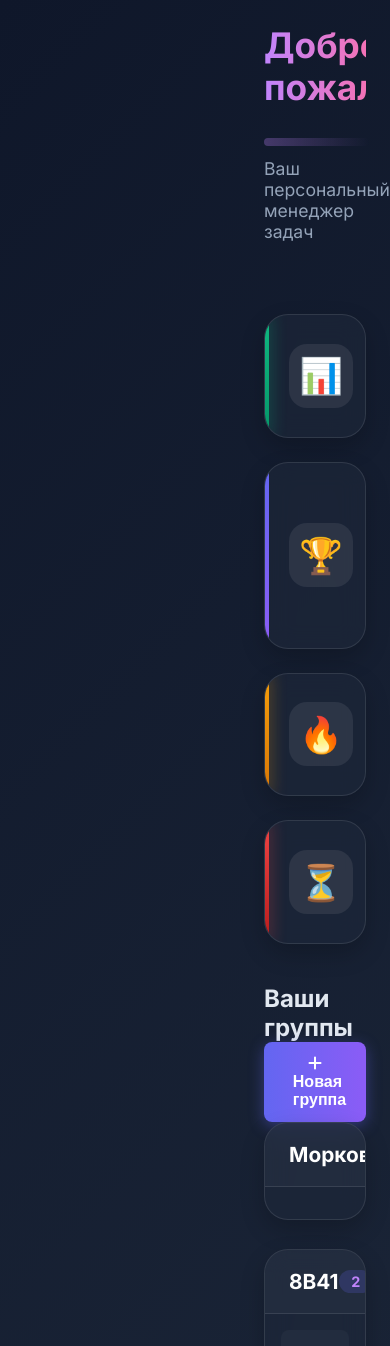
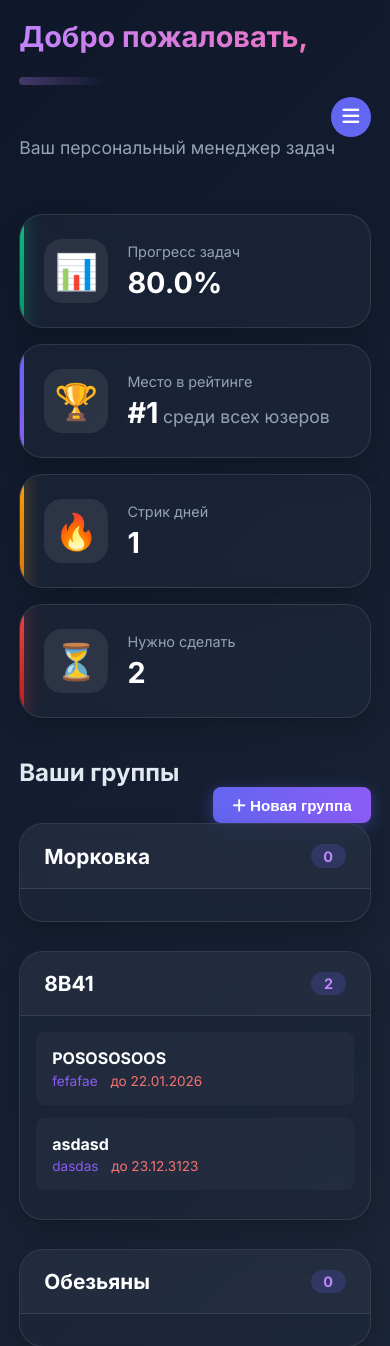
Before and after one commit to Bananka123321/Deadliner, a Django app: page /dashboard/ in a window 390 px wide. Shown: the top 1346 px of the page. Run offline with Django 5.2, Linux system fonts and the light colour scheme; a user stored in the database is signed in; data comes from the database, SQL or seed files in the repository; both versions use the stored data as it was after the commit.

Commit message:
Add mobile version, fix sizes of a lot of elements

```diff
--- a/deadliner/settings.py
+++ b/deadliner/settings.py
@@ -25,7 +25,7 @@ SECRET_KEY = 'django-insecure--*&nm^b4+d7w+ov%b%n-ku^=!dq0n7tq1en$yi#=n=!lc)15xx
 # SECURITY WARNING: don't run with debug turned on in production!
 DEBUG = True
 
-ALLOWED_HOSTS = []
+ALLOWED_HOSTS = ['*']
 
 LOGIN_REDIRECT_URL = "/"
 LOGOUT_REDIRECT_URL = "/"
--- a/static/css/home_logged.css
+++ b/static/css/home_logged.css
@@ -54,12 +54,15 @@ body {
   border-right: 1px solid var(--glass-border);
   position: fixed;
   top: 0;
-  left: 0;
   height: 100vh;
   display: flex;
   flex-direction: column;
   justify-content: space-between;
   z-index: 1000;
+}
+
+.sidebar.active {
+  left: 0;
 }
 
 .logo {
@@ -183,7 +186,6 @@ body {
 
 .main-content {
   flex: 1;
-  margin-left: 280px;
   padding: 2.5rem;
   overflow-y: auto;
   display: flex;
@@ -691,99 +693,6 @@ textarea.form-control {
   box-shadow: 0 0 0 3px rgba(239, 68, 68, 0.2);
 }
 
-@media (max-width: 768px) {
-  .main-content {
-    margin-left: 0;
-  }
-
-  .sidebar {
-    left: -280px;
-    transition: left 0.3s ease;
-  }
-
-  .sidebar.active {
-    left: 0;
-  }
-
-  .stats-grid {
-    grid-template-columns: 1fr;
-  }
-
-  .tasks-grid {
-    grid-template-columns: 1fr;
-  }
-
-  .main-content {
-    padding: 1.5rem;
-  }
-
-  .section-header {
-    flex-direction: column;
-    align-items: flex-start;
-    gap: 1rem;
-  }
-}
-
-@media (max-width: 992px) {
-  .sidebar {
-    width: 240px;
-    transform: translateX(0);
-    transition: transform 0.3s ease, width 0.3s ease;
-  }
-
-  .main-content {
-    margin-left: 240px;
-  }
-}
-
-@media (max-width: 600px) {
-  .modal-content.task-modal {
-    width: 95%;
-    padding: 1.8rem;
-    margin: 1rem;
-  }
-
-  .modal-header h3 {
-    font-size: 1.5rem;
-  }
-
-  .modal-actions {
-    flex-direction: column;
-  }
-
-  .btn-secondary, .btn-primary {
-    width: 100%;
-    justify-content: center;
-  }
-
-}
-@media (max-height: 700px) {
-  .sidebar {
-    height: 100vh;
-    padding-bottom: 60px;
-  }
-
-  .menu ul {
-    overflow-y: auto;
-    max-height: calc(100vh - 200px);
-    padding-right: 4px;
-  }
-
-  .menu ul::-webkit-scrollbar {
-    width: 4px;
-  }
-
-  .menu ul::-webkit-scrollbar-track {
-    background: rgba(0,0,0,0.1);
-    border-radius: 2px;
-  }
-
-  .menu ul::-webkit-scrollbar-thumb {
-    background: rgba(99, 102, 241, 0.5);
-    border-radius: 2px;
-  }
-}
-
 input[type="text"],
 input[type="number"],
 input[type="date"],
@@ -925,12 +834,6 @@ ul.errorlist li {
   color: #94a3b8;
   margin: 1.5rem 0;
   line-height: 1.6;
-}
-
-@media (max-width: 768px) {
-  .placeholder-card {
-    padding: 1.8rem;
-  }
 }
 
 .modal-overlay.group-modal {
@@ -1183,32 +1086,6 @@ textarea.form-control {
   grid-column: 1 / -1;
 }
 
-@media (max-width: 600px) {
-  .modal-content.task-modal,
-  .modal-content.group-modal {
-    width: 95%;
-    padding: 1.5rem;
-    margin: 1rem;
-  }
-
-  .modal-header h3 {
-    font-size: 1.5rem;
-  }
-
-  .modal-actions {
-    flex-direction: column;
-  }
-
-  .btn-secondary {
-    width: 100%;
-    justify-content: center;
-  }
-
-  .color-picker {
-    flex-wrap: wrap;
-  }
-}
-
 /* === Стили для календаря === */
 .section-header {
   display: flex;
@@ -1618,83 +1495,118 @@ textarea.form-control {
   to { opacity: 1; transform: translateY(0); }
 }
 
-/* Адаптивность */
-@media (max-width: 900px) {
-  .view-toggle {
-    flex-direction: column;
-    width: 100%;
-  }
-
-  .calendar-grid {
-    grid-auto-rows: minmax(80px, 1fr);
-  }
-}
-
-@media (max-width: 768px) {
+.menu-toggle {
+  display: none;
+  background: var(--primary);
+  border: none;
+  color: white;
+  width: 40px;
+  height: 40px;
+  border-radius: 50%;
+  font-size: 1.2rem;
+  margin-left: auto;
+}
+
+@media (min-width: 992px) {
+  .sidebar {
+    left: 0 !important;
+    position: fixed;
+    width: 280px;
+  }
+
+  .main-content {
+    margin-left: 280px;
+  }
+
+  .menu-toggle {
+    display: none !important;
+  }
+}
+
+@media (max-width: 991px) {
+  .sidebar {
+    left: -280px;
+    position: fixed;
+    top: 0;
+    height: 100vh;
+    z-index: 1000;
+  }
+
+  .sidebar.active {
+    left: 0;
+  }
+
+  .main-content {
+    margin-left: 0;
+  }
+
+  .menu-toggle {
+    display: block;
+  }
+
+  .modal-content.task-modal,
+  .modal-content.group-modal {
+    padding: 1.2rem;
+    margin: 0.8rem;
+  }
+  .form-group {
+    margin-bottom: 1.2rem;
+  }
+  .form-control, .form-select {
+    padding: 0.7rem 1rem;
+    font-size: 0.95rem;
+  }
+  .modal-header h3 {
+    font-size: 1.4rem;
+  }
+
+  .stats-grid {
+    grid-template-columns: 1fr;
+    gap: 1rem;
+  }
+
+  .tasks-grid {
+    grid-template-columns: 1fr;
+  }
+
   .section-header {
     flex-direction: column;
     align-items: flex-start;
-  }
-
-  .calendar-controls {
+    gap: 1rem;
+  }
+  .actions {
     width: 100%;
-    justify-content: space-between;
-    flex-wrap: wrap;
-  }
-
-  .current-period {
-    min-width: auto;
-    font-size: 1.3rem;
+    display: flex;
+    justify-content: flex-end;
+  }
+
+  .btn-primary {
+    padding: 0.6rem 1.2rem;
+    font-size: 0.95rem;
+  }
+  .main-content {
+    padding: 1.2rem;
+  }
+
+  .page-header {
+    margin-bottom: 1.5rem;
+  }
+
+  .page-header h1 {
+    font-size: 1.8rem;
   }
 
   .calendar-day {
-    min-height: 80px;
-  }
-
+    min-height: 70px;
+    padding: 0.3rem;
+  }
   .task-item-calendar {
-    font-size: 0.8rem;
-    padding: 0.2rem 0.4rem;
-  }
-
+    font-size: 0.75rem;
+    padding: 0.15rem 0.3rem;
+  }
   .legend-container {
     flex-direction: column;
-    gap: 0.8rem;
-  }
-}
-
-@media (max-width: 480px) {
-  .calendar-header,
-  .calendar-grid {
-    grid-template-columns: repeat(7, 1fr);
-  }
-
-  .calendar-day-header {
-    font-size: 0.8rem;
-    padding: 0.3rem 0;
-  }
-
-  .day-number span {
-    width: 20px;
-    height: 20px;
-    font-size: 0.8rem;
-  }
-
-  .modal-content {
-    width: 95%;
-    margin: 1rem;
-    padding: 1rem;
-  }
-
-  .modal-header h3 {
-    font-size: 1.4rem;
-  }
-
-  .task-detail-row {
-    flex-direction: column;
-    margin-bottom: 0.8rem;
-  }
-
-  .task-detail-label {
-    margin-bottom: 0.3rem;
-  }
-}
+    gap: 0.6rem;
+    font-size: 0.85rem;
+  }
+}
--- a/static/js/home_logged.js
+++ b/static/js/home_logged.js
@@ -14,11 +14,32 @@ document.addEventListener('DOMContentLoaded', () => {
         taskDetailsModal: document.getElementById('taskDetailsModal'),
         closeTaskDetails: document.getElementById('closeTaskDetails'),
         taskTitle: document.getElementById('taskTitle'),
-        taskDetailsContent: document.getElementById('taskDetailsContent')
+        taskDetailsContent: document.getElementById('taskDetailsContent'),
+
+        menuToggle: document.getElementById('menuToggle')
     };
+
     let currentTaskId = null;
+
     const menuItems = document.querySelectorAll('.menu li[data-section]');
     const contentSections = document.querySelectorAll('.content-section');
+    const sidebar = document.querySelector('.sidebar');
+
+    if (menuToggle) {
+        menuToggle.addEventListener('click', () => {
+            sidebar.classList.toggle('active');
+            menuToggle.querySelector('i').className =
+            sidebar.classList.contains('active') ? 'fas fa-times' : 'fas fa-bars';
+        });
+
+        document.addEventListener('click', (e) => {
+            if (!sidebar.contains(e.target) && !menuToggle.contains(e.target)) {
+            sidebar.classList.remove('active');
+            menuToggle.querySelector('i').className = 'fas fa-bars';
+            }
+        });
+    }
+
     let activeSection = localStorage.getItem('activeSection') || 'groups';
     activateSection(activeSection);
     menuItems.forEach(item => {
--- a/tasks/templates/tasks/home_logged.html
+++ b/tasks/templates/tasks/home_logged.html
@@ -45,6 +45,9 @@
   <main class="main-content">
     <header class="page-header">
       <h1>Добро пожаловать, <span class="highlight">{{ user.username }}</span></h1>
+      <button class="menu-toggle" id="menuToggle">
+        <i class="fas fa-bars"></i>
+      </button>
       <p class="subtitle">Ваш персональный менеджер задач</p>
     </header>
 
```
Also changed, not shown: db.sqlite3.
